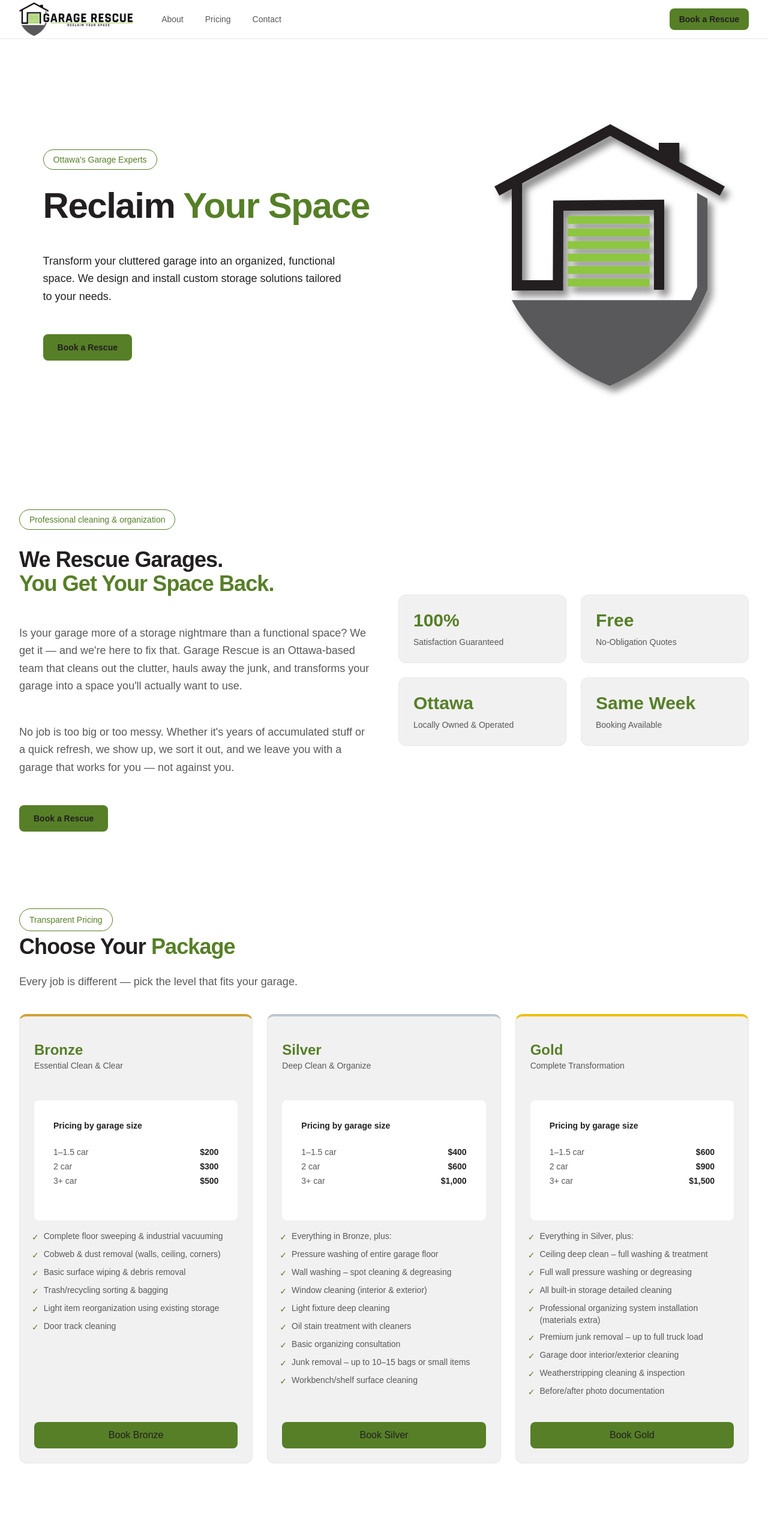
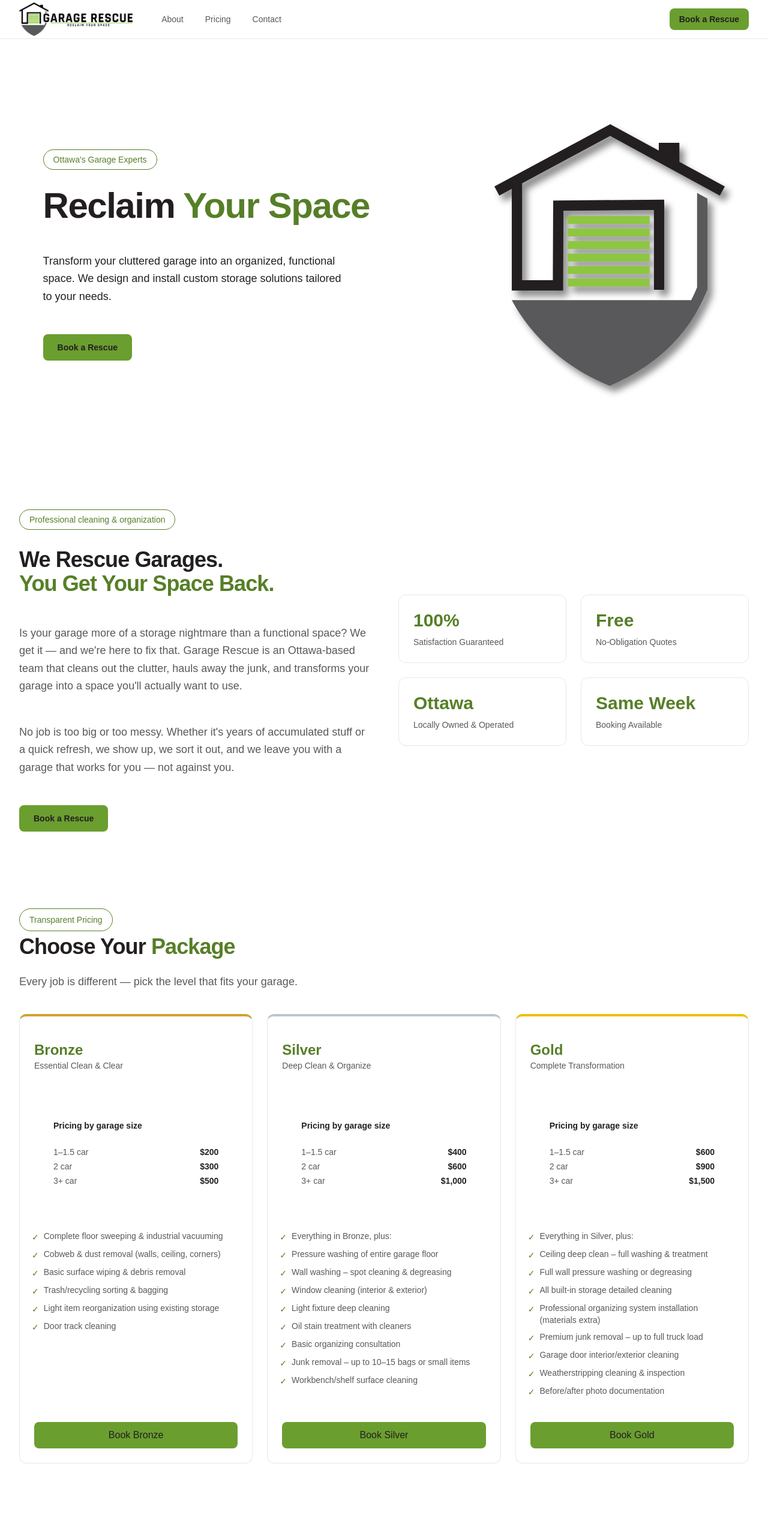
Before and after one commit to lewi0239/The-Garage-Rescue, a React (Vite) app: page / in a window 1280 px wide. Shown: the top 2565 px of the page at 60% size. Built offline with nearby package versions, Linux system fonts and the light colour scheme.

Commit message:
fixed: Color for buttons

```diff
--- a/src/components/About.tsx
+++ b/src/components/About.tsx
@@ -38,7 +38,7 @@
             <a
               href="#contact"
               aria-label="Book a garage rescue"
-              className="self-start rounded-lg bg-brand-green px-6 py-3 text-sm font-semibold text-brand-black transition-opacity hover:opacity-90"
+              className="self-start rounded-lg bg-brand-green-btn px-6 py-3 text-sm font-semibold text-brand-black transition-opacity hover:opacity-90"
             >
               Book a Rescue
             </a>
@@ -54,7 +54,7 @@
             ].map(({ stat, label }) => (
               <div
                 key={label}
-                className="flex flex-col gap-2 rounded-xl border border-gray-200 bg-brand-white p-6"
+                className="flex flex-col gap-2 rounded-xl border border-gray-200 bg-brand-fff p-6"
               >
                 <span className="text-3xl font-bold text-brand-green">
                   {stat}
--- a/src/components/Contact.tsx
+++ b/src/components/Contact.tsx
@@ -132,6 +132,7 @@
                 >
                   Package
                 </label>
+                <div className="relative">
                   <select
                     id="package"
                     name="package"
@@ -139,7 +140,7 @@
                     onChange={(e) => setPackageValue(e.target.value)}
                     aria-required="true"
                     required
-                  className="accent-brand-green rounded-lg border border-gray-200 px-4 py-2.5 text-sm text-brand-black outline-none focus:border-brand-green"
+                    className="w-full appearance-none rounded-lg border border-gray-200 px-4 py-2.5 pr-10 text-sm text-brand-black outline-none focus:border-brand-green"
                   >
                     <option value="">Select a package...</option>
                     {packages.map((pkg) => (
@@ -148,6 +149,23 @@
                       </option>
                     ))}
                   </select>
+                  <svg
+                    className="pointer-events-none absolute right-3 top-1/2 -translate-y-1/2 text-brand-grey"
+                    width="32"
+                    height="32"
+                    viewBox="0 0 16 16"
+                    fill="none"
+                    aria-hidden="true"
+                  >
+                    <path
+                      d="M4 6l4 4 4-4"
+                      stroke="currentColor"
+                      strokeWidth="1.5"
+                      strokeLinecap="round"
+                      strokeLinejoin="round"
+                    />
+                  </svg>
+                </div>
               </div>
               <div className="flex flex-col gap-1.5">
                 <label
@@ -156,12 +174,13 @@
                 >
                   Garage Size
                 </label>
+                <div className="relative">
                   <select
                     id="garageSize"
                     name="garageSize"
                     aria-required="true"
                     required
-                  className="accent-brand-green rounded-lg border border-gray-200 px-4 py-2.5 text-sm text-brand-black outline-none focus:border-brand-green"
+                    className="w-full appearance-none rounded-lg border border-gray-200 px-4 py-2.5 pr-10 text-sm text-brand-black outline-none focus:border-brand-green"
                   >
                     <option value="">Select a size...</option>
                     {garageSizes.map((size) => (
@@ -170,6 +189,23 @@
                       </option>
                     ))}
                   </select>
+                  <svg
+                    className="pointer-events-none absolute right-3 top-1/2 -translate-y-1/2 text-brand-grey"
+                    width="32"
+                    height="32"
+                    viewBox="0 0 16 16"
+                    fill="none"
+                    aria-hidden="true"
+                  >
+                    <path
+                      d="M4 6l4 4 4-4"
+                      stroke="currentColor"
+                      strokeWidth="1.5"
+                      strokeLinecap="round"
+                      strokeLinejoin="round"
+                    />
+                  </svg>
+                </div>
               </div>
             </div>
 
@@ -198,7 +234,7 @@
             type="submit"
             disabled={isLoading}
             aria-label="Book a Rescue"
-            className="self-start rounded-lg bg-brand-green px-8 py-3 text-sm font-semibold text-brand-black transition-opacity hover:opacity-90 disabled:opacity-50"
+            className="self-start rounded-lg bg-brand-green-btn px-8 py-3 text-sm font-semibold text-brand-black transition-opacity hover:opacity-90 disabled:opacity-50"
           >
             {isLoading ? "Sending..." : "Book a Rescue"}
           </button>
--- a/src/components/Hero.tsx
+++ b/src/components/Hero.tsx
@@ -26,7 +26,7 @@
             <a
               href="#contact"
               aria-label="Book a Rescue"
-              className="self-start rounded-lg bg-brand-green px-6 py-3 text-sm font-semibold text-brand-black transition-opacity hover:opacity-90"
+              className="self-start rounded-lg bg-brand-green-btn px-6 py-3 text-sm font-semibold text-brand-black transition-opacity hover:opacity-90"
             >
               Book a Rescue
             </a>
--- a/src/components/Navbar.tsx
+++ b/src/components/Navbar.tsx
@@ -64,7 +64,7 @@
             <a
               href="#contact"
               aria-label="Book a Rescue"
-              className="rounded-lg bg-brand-green px-4 py-2 text-sm font-semibold text-brand-black transition-opacity hover:opacity-90"
+              className="rounded-lg bg-brand-green-btn px-4 py-2 text-sm font-semibold text-brand-black transition-opacity hover:opacity-90"
             >
               Book a Rescue
             </a>
@@ -89,7 +89,7 @@
           <a
             href="#contact"
             aria-label="Book a Rescue"
-            className="mt-2 block rounded-lg bg-brand-green px-4 py-2 text-center text-sm font-semibold text-brand-black"
+            className="mt-2 block rounded-lg bg-brand-green-btn px-4 py-2 text-center text-sm font-semibold text-brand-black"
           >
             Book a Rescue
           </a>
--- a/src/components/Pricing.tsx
+++ b/src/components/Pricing.tsx
@@ -78,7 +78,7 @@
     <article
       aria-label={`${pkg} package`}
       style={{ borderTopColor: color }}
-      className="flex flex-col gap-4 rounded-xl border border-gray-200 border-t-4 bg-brand-white"
+      className="flex flex-col gap-4 rounded-xl border border-gray-200 border-t-4 bg-brand-fff"
     >
       {/* Sentinel – sits at the natural position of the header */}
       <div ref={sentinelRef} className="h-0" aria-hidden="true" />
@@ -86,7 +86,7 @@
       {/* Sticky header */}
       <div
         style={stuck ? { borderBottomColor: color } : undefined}
-        className={`sticky top-16 z-10 rounded-t-xl bg-brand-white px-6 pt-6 pb-2 transition-all duration-200 ${
+        className={`sticky top-16 z-10 rounded-t-xl bg-brand-fff/80 backdrop-blur-md px-6 pt-6 pb-2 transition-all duration-200 ${
           stuck ? "border-b-6 shadow-sm" : ""
         }`}
       >
@@ -149,7 +149,7 @@
               .getElementById("contact")
               ?.scrollIntoView({ behavior: "smooth" });
           }}
-          className="block w-full rounded-lg bg-brand-green py-2.5 text-center text-sm font-semibold text-brand-black transition-opacity hover:opacity-90"
+          className="block w-full rounded-lg bg-brand-green-btn py-2.5 text-center text-sm font-semibold text-brand-black transition-opacity hover:opacity-90"
         >
           Book {pkg}
         </button>
--- a/src/index.css
+++ b/src/index.css
@@ -106,6 +106,7 @@
   --brand-white: #f1f1f1;
   --brand-black: #231f20;
   --brand-green: #567f27;
+  --brand-green-btn: #6a9e2f;
   --brand-grey: #59595b;
   --background: oklch(1 0 0);
   --foreground: oklch(0.145 0 0);
@@ -118,6 +119,7 @@
   --color-brand-white: var(--brand-white);
   --color-brand-black: var(--brand-black);
   --color-brand-green: var(--brand-green);
+  --color-brand-green-btn: var(--brand-green-btn);
   --color-brand-grey: var(--brand-grey);
   --color-background: var(--background);
   --color-foreground: var(--foreground);
```
Lines whose indentation alone changed are shown as unchanged.
